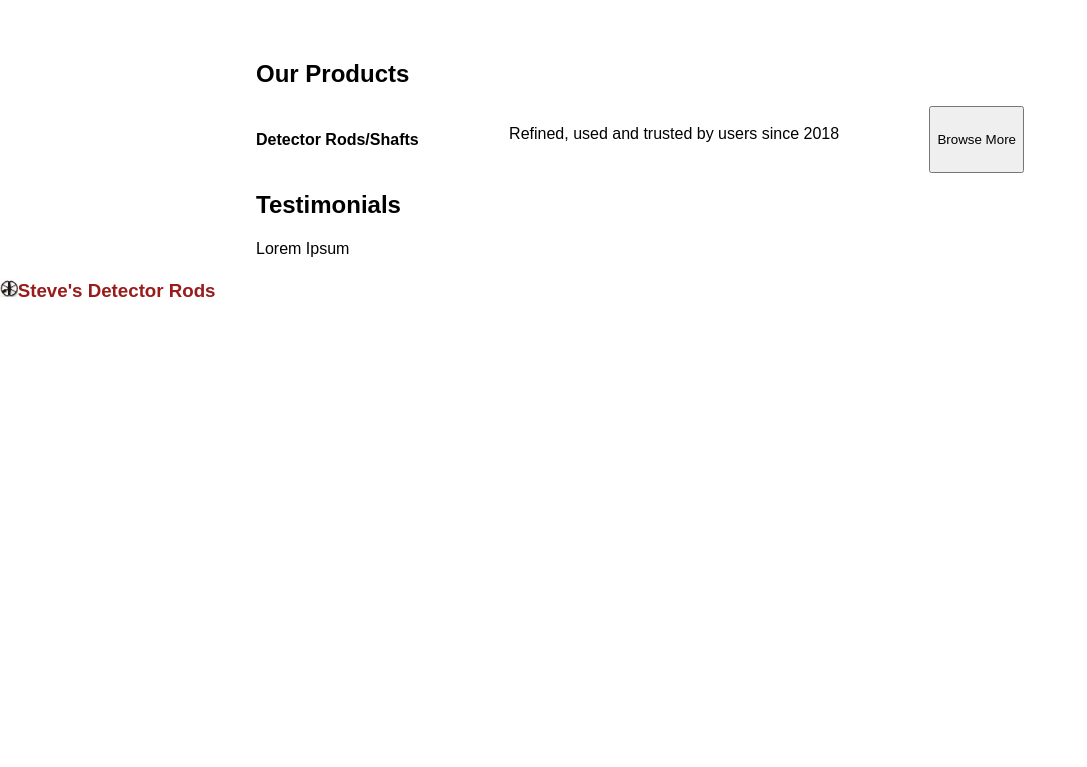
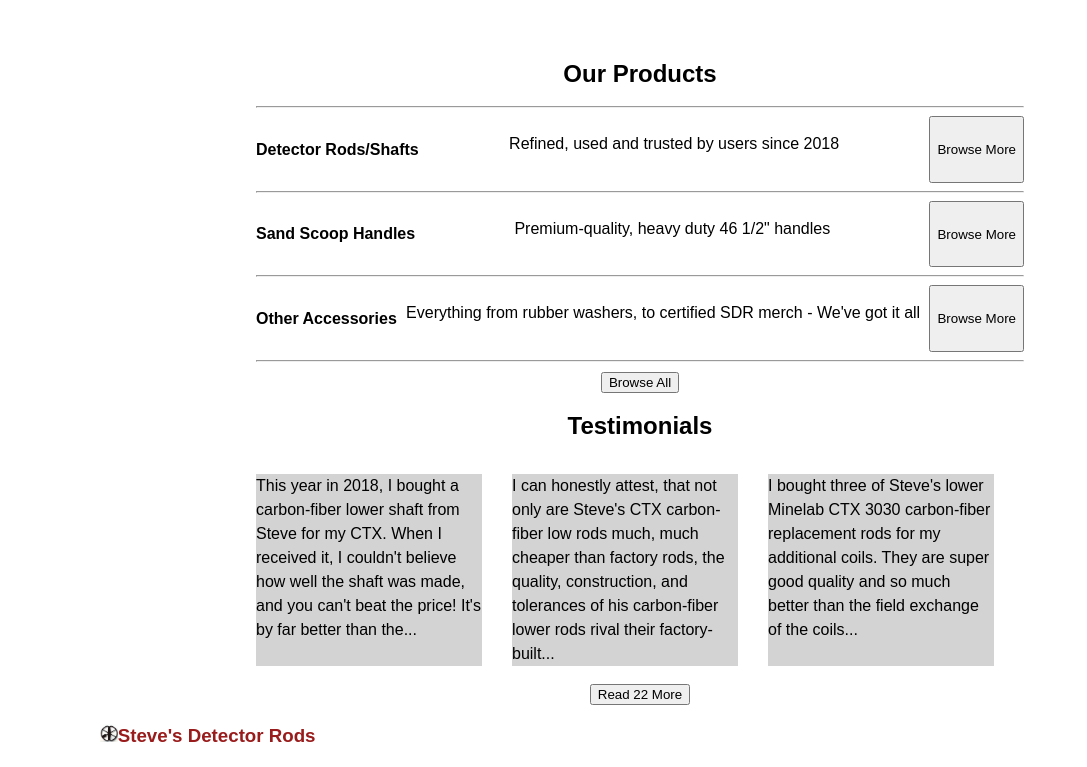
Before and after one commit to JamesNorum/Steve-s-Detector-Rods-Website-Homepage-Redesign, a website: page index.html in a window 1280 px wide. Shown: the part 1052-1819 px from the top of the page, without its empty margins (0-1087 px from the left). Before the commit the page ends 1374 px from the top, so only its background shows below. Drawn offline with Linux system fonts and the light colour scheme.

Commit message:
worked on testimonials and products

```diff
--- a/assets/css/style.css
+++ b/assets/css/style.css
@@ -80,6 +80,7 @@
 
 .footer-logo {
   text-align: left;
+  padding-left: 100px;
 }
 
 #footer-logo a {
@@ -248,3 +249,20 @@
 .product button {
   float: right;
 }
+#products h2 {
+  text-align: center;
+}
+.button-center {
+  text-align: center;
+}
+#test {
+  text-align: center;
+}
+.testimonial {
+  display: flex;
+}
+.testimonials {
+  flex: 1;
+  background: lightgrey;
+  margin-right: 30px;
+}
--- a/index.html
+++ b/index.html
@@ -90,19 +90,57 @@
 		</div>
 
 		<div id="products">
+
 			<h2>Our Products</h2>
-
+          <hr>
 			<div class="product">
 				<h4>Detector Rods/Shafts</h4>
 				<p>Refined, used and trusted by users since 2018</p>
 				<button>Browse More</button>
 			</div>
+          <hr>
+          <div class="product">
+            <h4>Sand Scoop Handles</h4>
+            <p>Premium-quality, heavy duty 46 1/2" handles</p>
+            <button>Browse More</button>
+          </div>
+          <hr>
+          <div class="product">
+            <h4>Other Accessories</h4>
+            <p>Everything from rubber washers, to certified SDR merch - We've got it all</p>
+            <button>Browse More</button>
+          </div>
+          <hr>
+
 		</div>
 
-		<div id="testimonials">
-			<h2>Testimonials</h2>
-			<article>Lorem Ipsum</article>
+		<div class="button-center">
+			<button>Browse All</button>
 		</div>
+
+		<h2 id="test">Testimonials</h2>
+
+		<div class="testimonial">
+
+			<p class="testimonials">
+				This year in 2018, I bought a carbon-fiber lower shaft from Steve for my CTX. When I received it, I couldn't believe how well the shaft was made, and you can't beat the price! It's by far better than the...
+			</p>
+
+			<p class="testimonials">
+				I can honestly attest, that not only are Steve's CTX carbon-fiber low rods much, much cheaper than factory rods, the quality, construction, and tolerances of his carbon-fiber lower rods rival their factory-built...
+			</p>
+
+			<p class="testimonials">
+				I bought three of Steve's lower Minelab CTX 3030 carbon-fiber replacement rods for my additional coils. They are super good quality and so much better than the field exchange of the coils...
+			</p>
+
+		</div>
+
+		<div class="button-center">
+			<button>Read 22 More</button>
+		</div>
+
+
 	</main>
 
 	<!-- <nav id="social">
```
